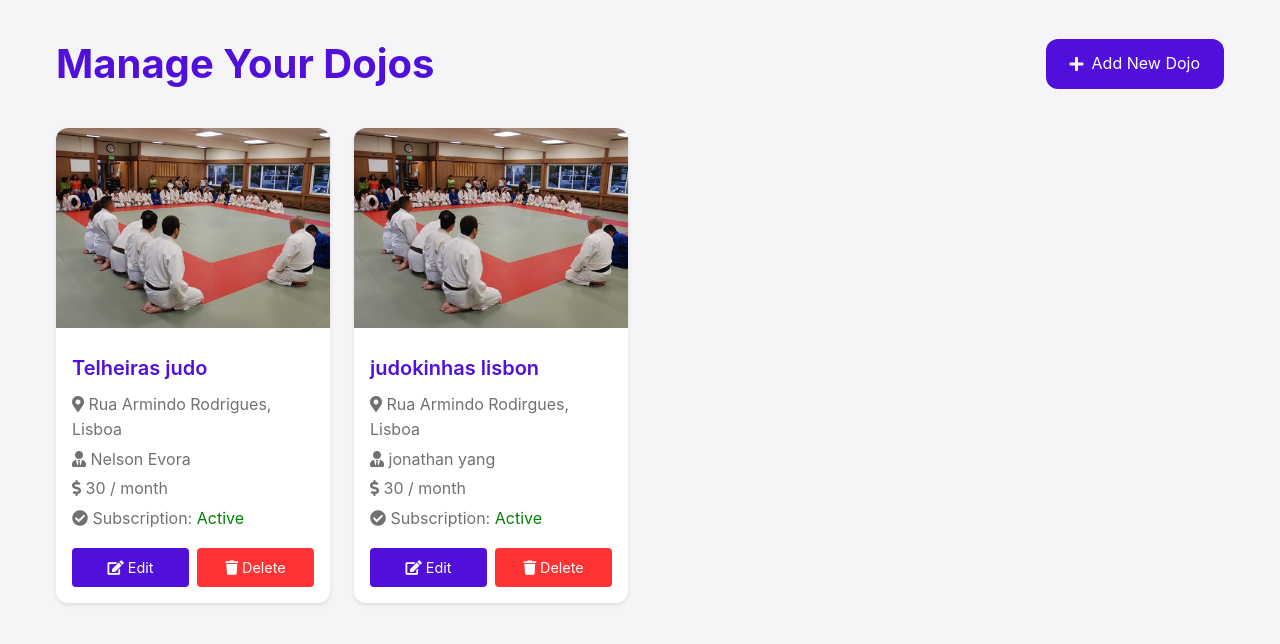
After one commit to Ricardo-Ceia/DojoFinder, a Flask app: page /manage_dojos in a window 1280 px wide. The commit adds this page. Shown: the top 644 px of the page. Run offline with Flask 3, Linux system fonts and the light colour scheme; a user stored in the database is signed in; data comes from the database, SQL or seed files in the repository.

Commit message:
start of the creation of user dojo manage panel

```diff
--- a/app.py
+++ b/app.py
@@ -346,6 +346,7 @@ def signup_form():
 def login_form():
     email_or_username = request.form.get('email_or_username')
     password = request.form.get('password')
+
     if not email_or_username or not password:
         return jsonify({'error':'email/username and password are required!'}),400
     try:
@@ -507,14 +508,38 @@ def webhook_received():
     elif event_type == 'customer.subscription.deleted':
         # handle subscription canceled automatically based
         # upon your subscription settings. Or if the user cancels it.
+        conn = sqlite3.connect('./DB/dojo_listings.db')
+        cursor = conn.cursor()
+        cursor.execute('''UPDATATE dojos SET valid_subscription = 0 WHERE id = ?''',(dojo_id,))
+        conn.commit()
+        conn.close()
+
         print('Subscription canceled: %s', event.id)
     elif event_type == 'entitlements.active_entitlement_summary.updated':
         # handle active entitlement summary updated
         print('Active entitlement summary updated: %s', event.id)
 
     return jsonify({'status': 'success'})
+
+
+@app.route('/manage_dojos',methods=['GET'])
+def manage_dojos():
+    if 'user_id' not in session:
+        return redirect('/login'),401
+    user_id = session['user_id']
+
+    conn = sqlite3.connect('/./DB/dojo_listings.db')
+    cursor = conn.cursor()
+    cursor.execute('SELECT * FROM dojos WHERE user_id = ?',(user_id,))
+    dojos = cursor.fetchall()
+    conn.close()
+    return render_template('manage_dojos.html',dojos=dojos),200
+
+
+
 @app.route('/')
 def home():
+    print("Init SESSION:",session)
     return render_template('./homePage.html')
 
 if __name__ == '__main__':
--- /dev/null
+++ b/templates/manage_dojos.html
@@ -0,0 +1,223 @@
+<!DOCTYPE html>
+<html lang="en">
+<head>
+    <meta charset="UTF-8">
+    <meta name="viewport" content="width=device-width, initial-scale=1.0">
+    <title>Manage Your Dojos</title>
+    <link rel="stylesheet" href="https://cdnjs.cloudflare.com/ajax/libs/font-awesome/5.15.4/css/all.min.css">
+    <style>
+        :root {
+            --primary-color: #500FDB;
+            --primary-hover: #3e0cb3;
+            --accent-color: #ff3333;
+            --text-color: #333;
+            --text-light: #717171;
+            --background: #f5f5f7;
+            --white: #ffffff;
+            --shadow-sm: 0 2px 4px rgba(0, 0, 0, 0.1);
+            --shadow-md: 0 4px 6px rgba(0, 0, 0, 0.1);
+            --radius: 12px;
+        }
+
+        * {
+            margin: 0;
+            padding: 0;
+            box-sizing: border-box;
+        }
+
+        body {
+            font-family: -apple-system, BlinkMacSystemFont, 'Segoe UI', Roboto, sans-serif;
+            background: var(--background);
+            color: var(--text-color);
+            line-height: 1.6;
+        }
+
+        .manage-dojos-container {
+            max-width: 1200px;
+            margin: 0 auto;
+            padding: 2rem 1rem;
+        }
+
+        .page-header {
+            display: flex;
+            justify-content: space-between;
+            align-items: center;
+            margin-bottom: 2rem;
+        }
+
+        .page-header h1 {
+            font-size: 2.5rem;
+            color: var(--primary-color);
+            font-weight: 700;
+        }
+
+        .add-dojo-btn {
+            background: var(--primary-color);
+            color: var(--white);
+            padding: 0.75rem 1.5rem;
+            border: none;
+            border-radius: var(--radius);
+            font-size: 1rem;
+            cursor: pointer;
+            transition: all 0.3s ease;
+            display: flex;
+            align-items: center;
+            gap: 0.5rem;
+            text-decoration: none;
+        }
+
+        .add-dojo-btn:hover {
+            background: var(--primary-hover);
+            transform: translateY(-2px);
+        }
+
+        .dojo-grid {
+            display: grid;
+            grid-template-columns: repeat(auto-fill, minmax(250px, 1fr));
+            gap: 1.5rem;
+        }
+
+        .dojo-card {
+            background: var(--white);
+            border-radius: var(--radius);
+            box-shadow: var(--shadow-sm);
+            overflow: hidden;
+            transition: all 0.3s ease;
+        }
+
+        .dojo-card:hover {
+            box-shadow: var(--shadow-md);
+            transform: translateY(-5px);
+        }
+
+        .dojo-image {
+            width: 100%;
+            height: 200px;
+            object-fit: cover;
+        }
+
+        .dojo-content {
+            padding: 1rem;
+        }
+
+        .dojo-name {
+            font-size: 1.25rem;
+            font-weight: 600;
+            margin-bottom: 0.5rem;
+            color: var(--primary-color);
+        }
+
+        .dojo-details {
+            display: flex;
+            flex-direction: column;
+            gap: 0.25rem;
+            color: var(--text-light);
+            margin-bottom: 1rem;
+        }
+
+        .dojo-actions {
+            display: flex;
+            gap: 0.5rem;
+        }
+
+        .btn {
+            flex: 1;
+            padding: 0.5rem;
+            border: none;
+            border-radius: 4px;
+            cursor: pointer;
+            transition: all 0.3s ease;
+            text-align: center;
+            text-decoration: none;
+            font-size: 0.9rem;
+        }
+
+        .edit-btn {
+            background: var(--primary-color);
+            color: var(--white);
+        }
+
+        .edit-btn:hover {
+            background: var(--primary-hover);
+        }
+
+        .delete-btn {
+            background: var(--accent-color);
+            color: var(--white);
+        }
+
+        .delete-btn:hover {
+            background: #c62828;
+        }
+
+        .no-dojos {
+            text-align: center;
+            padding: 2rem;
+            background: var(--white);
+            border-radius: var(--radius);
+            box-shadow: var(--shadow-sm);
+        }
+
+        @media (max-width: 768px) {
+            .page-header {
+                flex-direction: column;
+                gap: 1rem;
+                align-items: flex-start;
+            }
+
+            .dojo-grid {
+                grid-template-columns: 1fr;
+            }
+        }
+    </style>
+</head>
+<body>
+    <div class="manage-dojos-container">
+        <div class="page-header">
+            <h1>Manage Your Dojos</h1>
+            <a href="/add_dojo" class="add-dojo-btn">
+                <i class="fas fa-plus"></i>
+                Add New Dojo
+            </a>
+        </div>
+
+        <div class="dojo-grid">
+            {% if dojos %}
+                {% for dojo in dojos %}
+                <div class="dojo-card">
+                    <img src="{{ dojo[8] or '/static/placeholder-dojo.jpg' }}" alt="{{ dojo[1] }}" class="dojo-image">
+                    <div class="dojo-content">
+                        <h2 class="dojo-name">{{ dojo[1] }}</h2>
+                        <div class="dojo-details">
+                            <p><i class="fas fa-map-marker-alt"></i> {{ dojo[2] }}, {{ dojo[3] }}</p>
+                            <p><i class="fas fa-user-tie"></i> {{ dojo[10] }}</p>
+                            <p><i class="fas fa-dollar-sign"></i> {{ dojo[9] }} / month</p>
+                            <p>
+                                <i class="fas fa-check-circle"></i>
+                                Subscription:
+                                <span style="color: {{ 'green' if dojo[13] else 'red' }}">
+                                    {{ 'Active' if dojo[13] else 'Inactive' }}
+                                </span>
+                            </p>
+                        </div>
+                        <div class="dojo-actions">
+                            <a href="/edit_dojo/{{ dojo[0] }}" class="btn edit-btn">
+                                <i class="fas fa-edit"></i> Edit
+                            </a>
+                            <a href="/delete_dojo/{{ dojo[0] }}" class="btn delete-btn" onclick="return confirm('Are you sure you want to delete this dojo?')">
+                                <i class="fas fa-trash"></i> Delete
+                            </a>
+                        </div>
+                    </div>
+                </div>
+                {% endfor %}
+            {% else %}
+                <div class="no-dojos">
+                    <h2>No Dojos Yet</h2>
+                    <p>You haven't added any dojos to your profile. Click "Add New Dojo" to get started!</p>
+                </div>
+            {% endif %}
+        </div>
+    </div>
+</body>
+</html>
```
Also changed, not shown: static/styles.css (deleted, +0 -307 lines), templates/homePage.html (+57 -0 lines), templates/login.html (+28 -0 lines).
